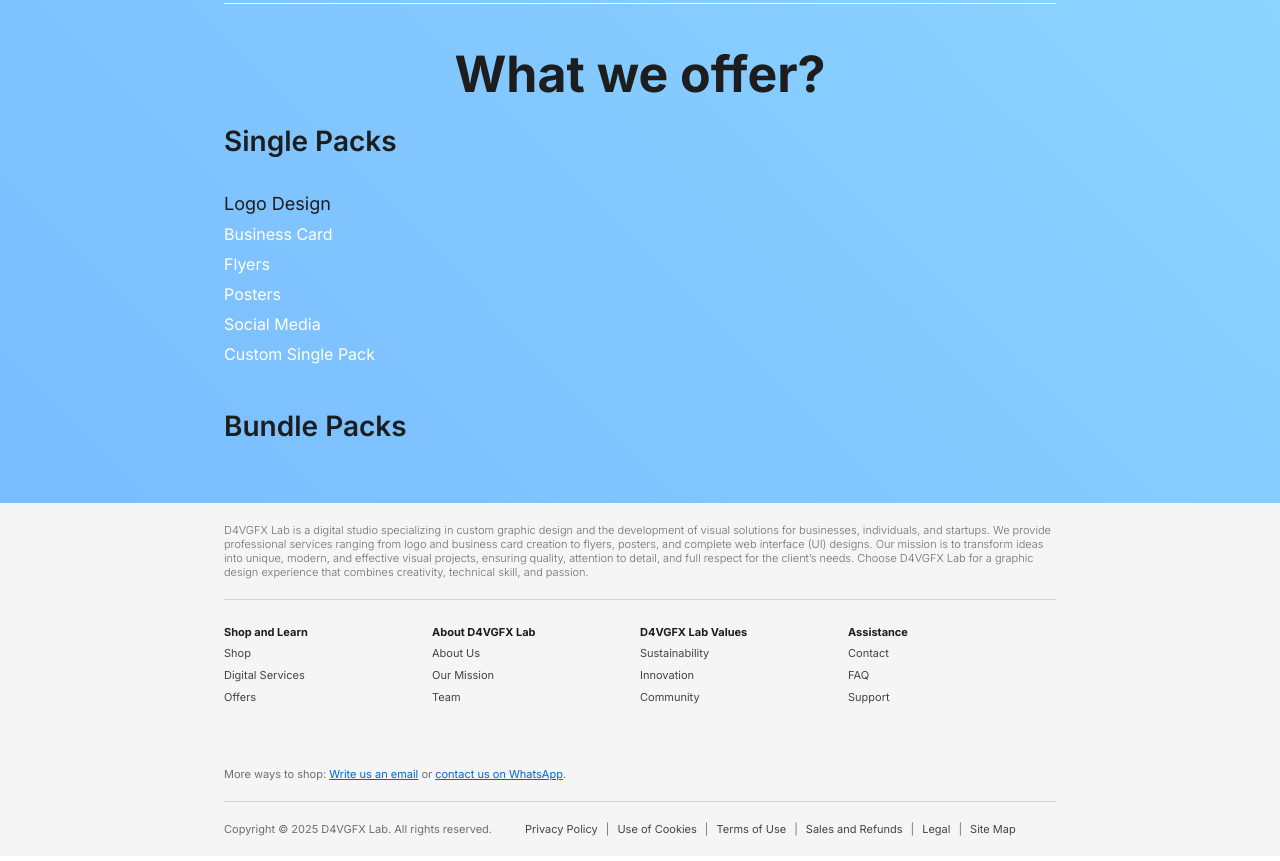
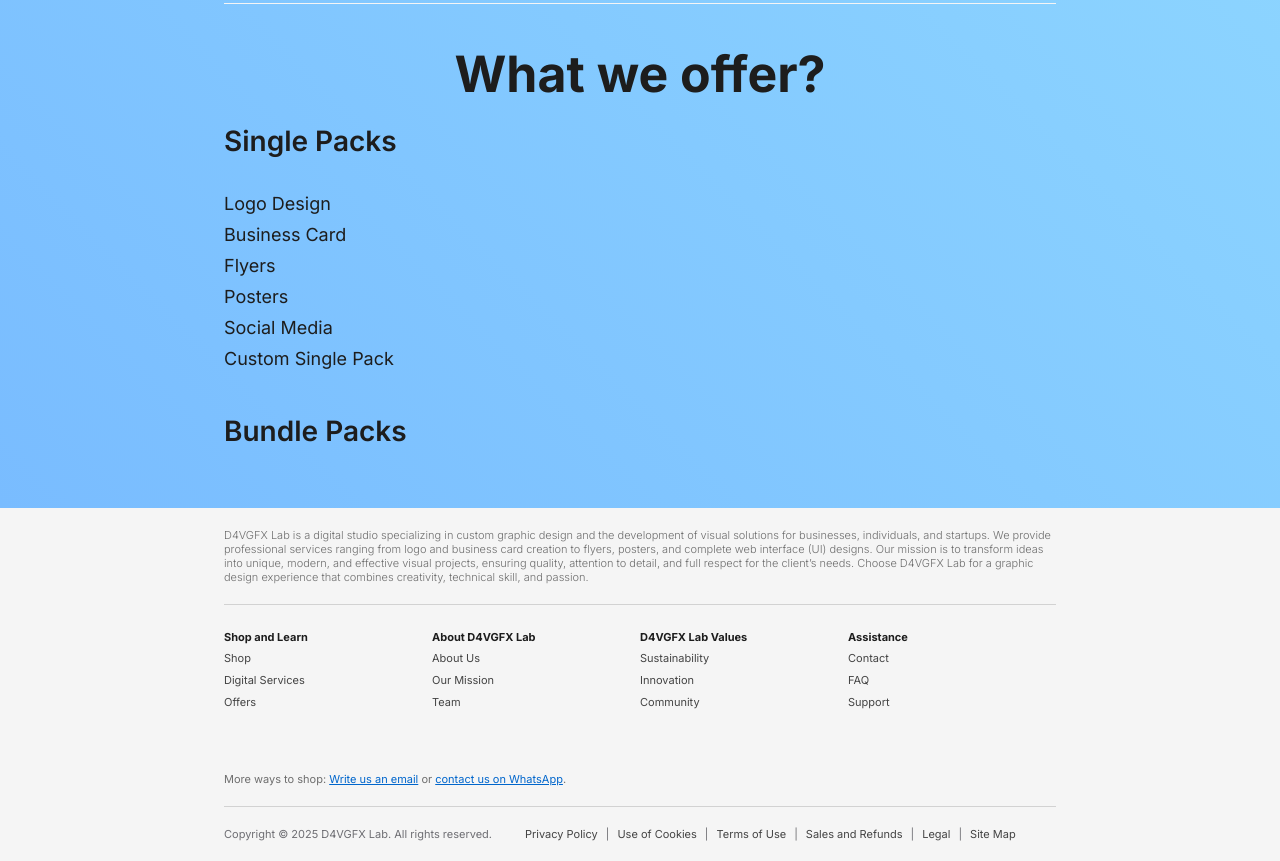
Before and after one commit to D4VGFX/D4VGFX_Lab, an Astro site: page /products in a window 1280 px wide. Shown: the part 710-1571 px from the top of the page. Built offline with nearby package versions, Linux system fonts and the light colour scheme; Astro itself is replaced by a stand-in of ours.

Commit message:
Update index.astro

```diff
--- a/src/pages/products/index.astro
+++ b/src/pages/products/index.astro
@@ -60,11 +60,11 @@
                     <div class="list">
                         <ul>
                             <li><a href="#">Logo Design</a></li>
-                            <li><div>Business Card</div></li>
-                            <li><div>Flyers</div></li>
-                            <li><div>Posters</div></li>
-                            <li><div>Social Media</div></li>
-                            <li><div>Custom Single Pack</div></li>
+                            <li><a href="#">Business Card</a></li>
+                            <li><a href="#">Flyers</a></li>
+                            <li><a href="#">Posters</a></li>
+                            <li><a href="#">Social Media</a></li>
+                            <li><a href="#">Custom Single Pack</a></li>
                         </ul>
                     </div>
                 </div>
```
